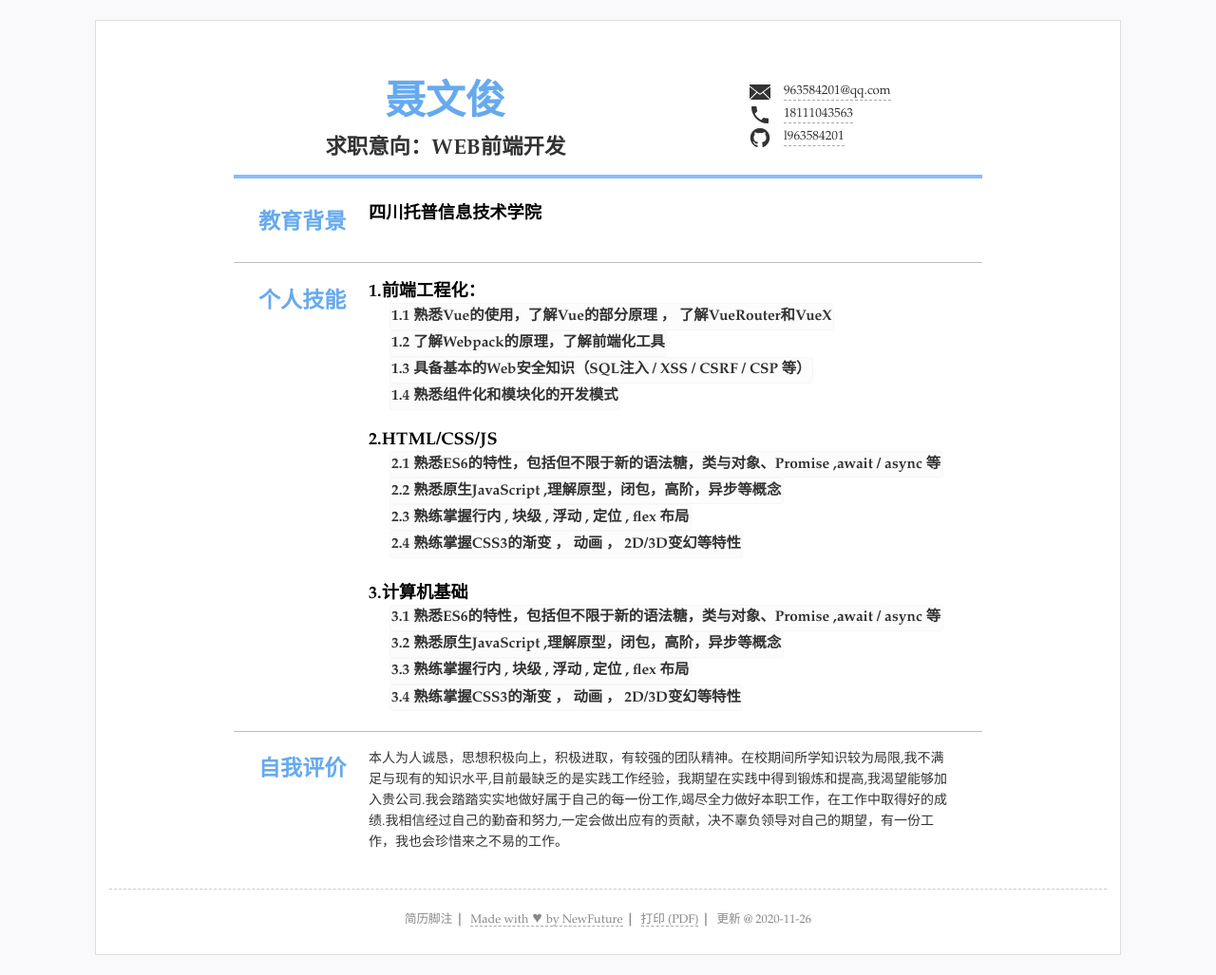
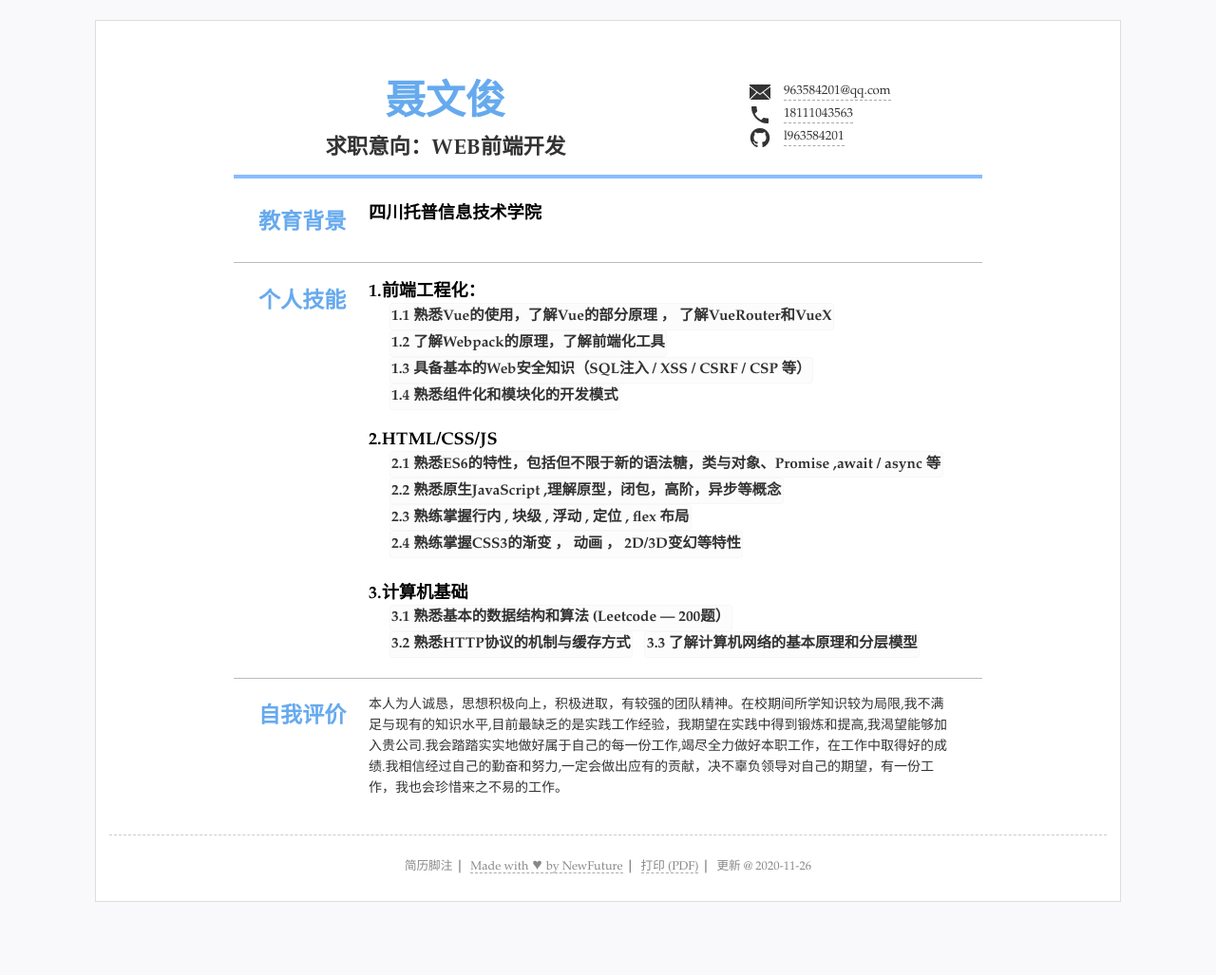
Before and after one commit to l963584201/CV, a Jekyll site: the page built from index.html, in a window 1280 px wide. Shown: the whole page at 95% size. Built offline with Jekyll 4.4.1, drawn with Linux system fonts in a browser that asks for light colours; after the commit the page ends 971 px from its top, so only the background shows below that.

Commit message:
Update resume.yml

```diff
--- a/_data/resume.yml
+++ b/_data/resume.yml
@@ -52,10 +52,9 @@ main: #简历主要内容，
     - 2.4 熟练掌握CSS3的渐变 ， 动画 ， 2D/3D变幻等特性
   - title: 3.计算机基础
     items: #itmems 可以小块的方式显示
-    - 3.1 熟悉ES6的特性，包括但不限于新的语法糖，类与对象、Promise ,await / async 等
-    - 3.2 熟悉原⽣JavaScript ,理解原型，闭包，⾼阶，异步等概念
-    - 3.3 熟练掌握⾏内 , 块级 , 浮动 , 定位 , flex 布局
-    - 3.4 熟练掌握CSS3的渐变 ， 动画 ， 2D/3D变幻等特性
+    - 3.1 熟悉基本的数据结构和算法 (Leetcode — 200题）
+    - 3.2 熟悉HTTP协议的机制与缓存⽅式
+    - 3.3 了解计算机⽹络的基本原理和分层模型
 
 # - type: experience
 #   name: 经验
```
